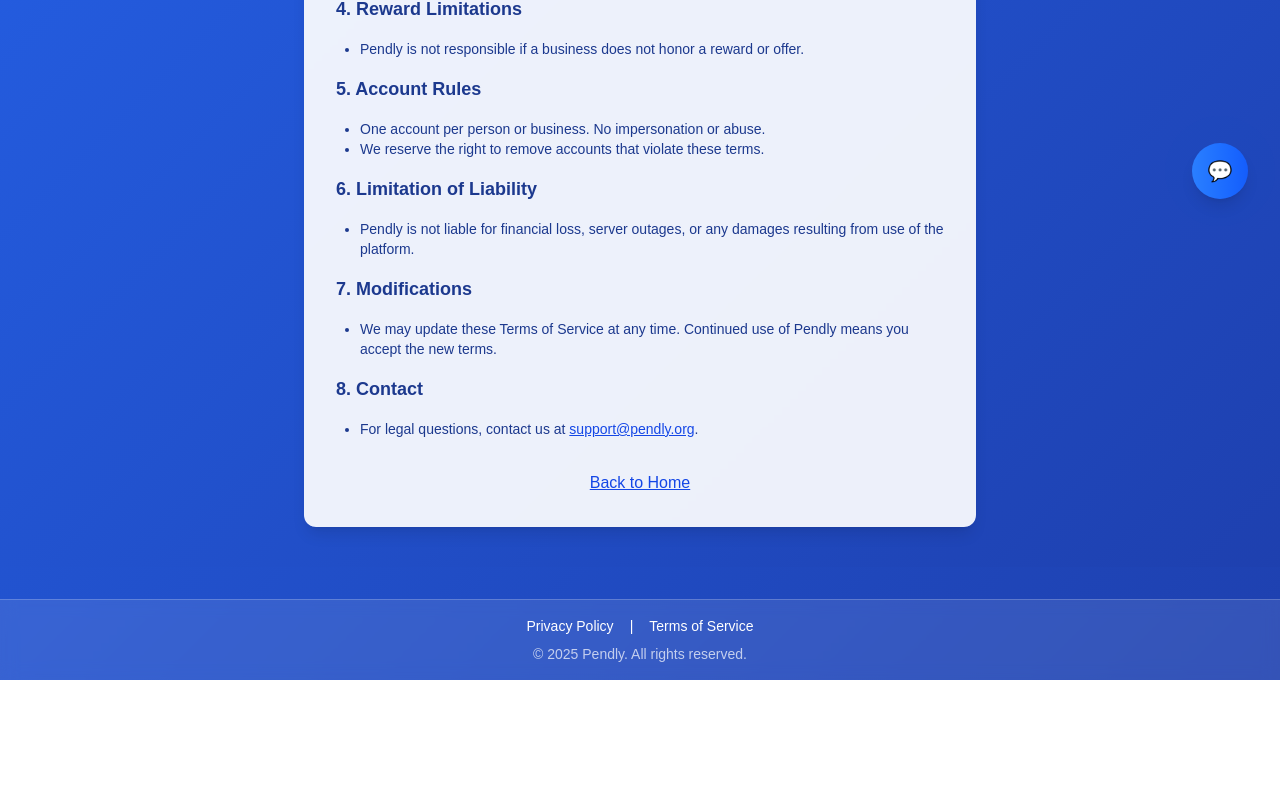
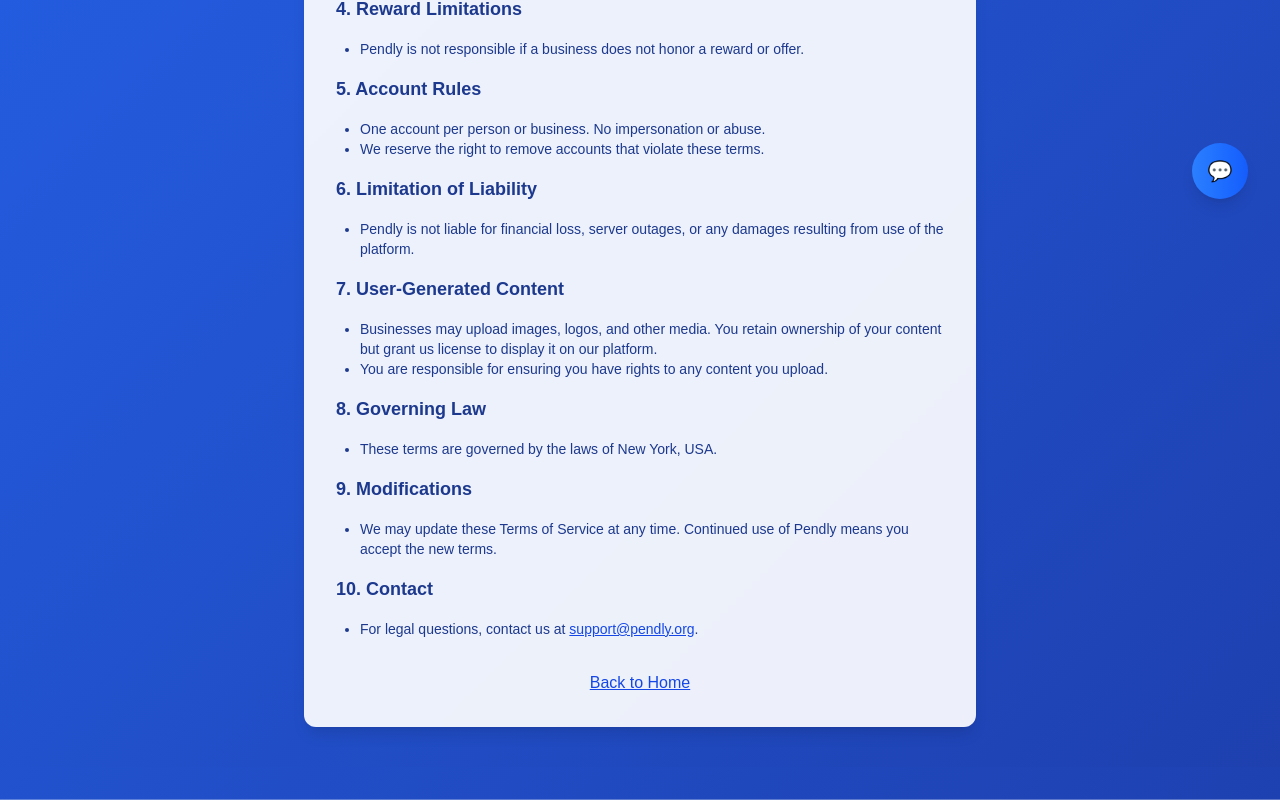
Before and after one commit to GhalyCorp/pendly, a Next.js app: page /terms-of-service in a window 1280 px wide. Shown: the part 577-1377 px from the top of the page. Before the commit the page ends 1257 px from the top, so only its background shows below. Built offline with nearby package versions, Linux system fonts and the light colour scheme; no server answers.

Commit message:
Add Privacy Policy and Terms of Service pages

```diff
--- a/src/app/privacy-policy/page.tsx
+++ b/src/app/privacy-policy/page.tsx
@@ -28,6 +28,7 @@
           <ul className="list-disc ml-6">
             <li>Data is stored securely using Firebase, Stripe, and other trusted providers.</li>
             <li>We use industry-standard security measures to protect your data.</li>
+            <li>We comply with the NY SHIELD Act and other applicable data security regulations.</li>
           </ul>
           <h2 className="font-bold text-lg">4. Sharing Your Information</h2>
           <ul className="list-disc ml-6">
--- a/src/app/terms-of-service/page.tsx
+++ b/src/app/terms-of-service/page.tsx
@@ -40,11 +40,20 @@
           <ul className="list-disc ml-6">
             <li>Pendly is not liable for financial loss, server outages, or any damages resulting from use of the platform.</li>
           </ul>
-          <h2 className="font-bold text-lg">7. Modifications</h2>
+          <h2 className="font-bold text-lg">7. User-Generated Content</h2>
+          <ul className="list-disc ml-6">
+            <li>Businesses may upload images, logos, and other media. You retain ownership of your content but grant us license to display it on our platform.</li>
+            <li>You are responsible for ensuring you have rights to any content you upload.</li>
+          </ul>
+          <h2 className="font-bold text-lg">8. Governing Law</h2>
+          <ul className="list-disc ml-6">
+            <li>These terms are governed by the laws of New York, USA.</li>
+          </ul>
+          <h2 className="font-bold text-lg">9. Modifications</h2>
           <ul className="list-disc ml-6">
             <li>We may update these Terms of Service at any time. Continued use of Pendly means you accept the new terms.</li>
           </ul>
-          <h2 className="font-bold text-lg">8. Contact</h2>
+          <h2 className="font-bold text-lg">10. Contact</h2>
           <ul className="list-disc ml-6">
             <li>For legal questions, contact us at <a href="mailto:support@pendly.org" className="text-blue-700 underline">support@pendly.org</a>.</li>
           </ul>
--- a/src/components/SupportButton.tsx
+++ b/src/components/SupportButton.tsx
@@ -23,7 +23,7 @@
 
 Thank you!`);
 
-    const mailtoLink = `mailto:adamghaly@pendly.org?subject=${subject}&body=${body}`;
+    const mailtoLink = `mailto:support@pendly.org?subject=${subject}&body=${body}`;
     window.open(mailtoLink, '_blank');
 
     setTimeout(() => setIsClicked(false), 1000);
@@ -46,7 +46,7 @@
                 Having trouble with Pendly? We&apos;re here to help! Click to send us an email and we&apos;ll get back to you as soon as possible.
               </p>
               <div className="text-xs text-blue-600 font-medium">
-                📧 adamghaly@pendly.org
+                📧 support@pendly.org
               </div>
             </div>
           </div>
```
